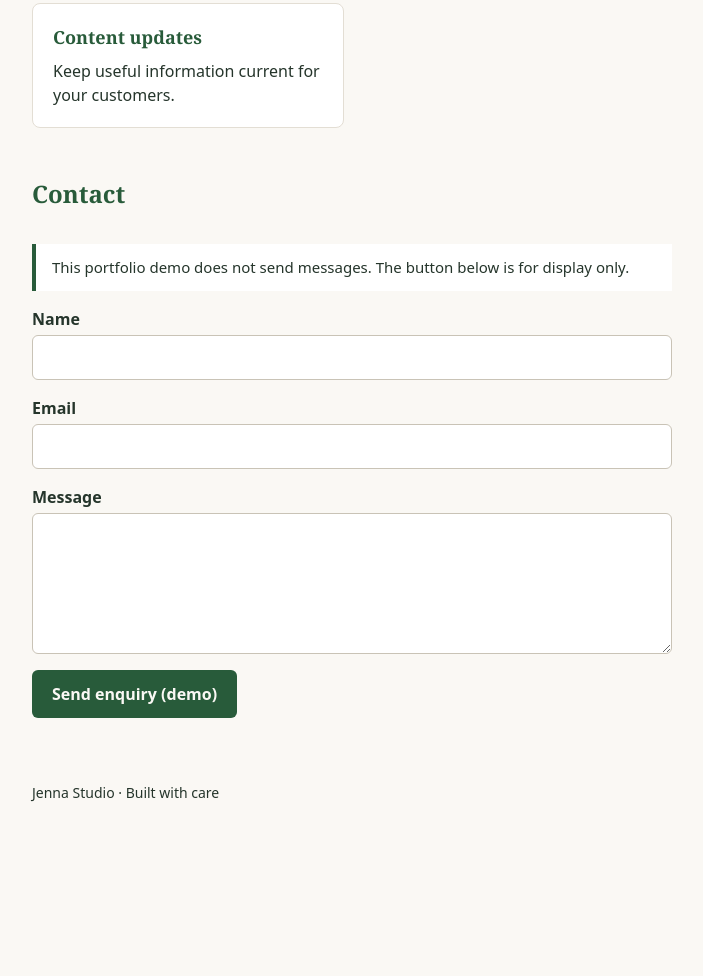
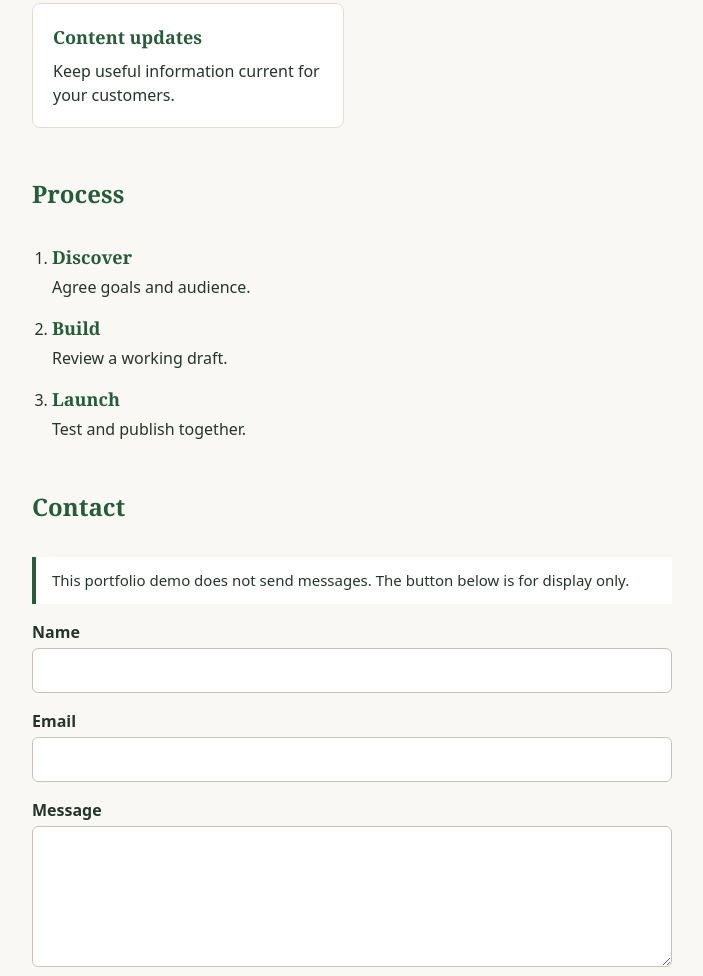
Before and after one commit to itcodegirl/adw-walkthrough-20261113, a website built with Vite: page index.html in a window 1280 px wide. Shown: the part 786-1762 px from the top of the page, without its empty margins (288-991 px from the left). Before the commit the page ends 1605 px from the top, so only its background shows below. Built offline with nearby package versions, Linux system fonts and the light colour scheme.

Commit message:
add project process section

```diff
--- a/index.html
+++ b/index.html
@@ -40,6 +40,23 @@
           <p>Keep useful information current for your customers.</p>
         </article>
       </section>
+      <section class="process">
+        <h2>Process</h2>
+        <ol>
+          <li>
+            <h3>Discover</h3>
+            <p>Agree goals and audience.</p>
+          </li>
+          <li>
+            <h3>Build</h3>
+            <p>Review a working draft.</p>
+          </li>
+          <li>
+            <h3>Launch</h3>
+            <p>Test and publish together.</p>
+          </li>
+        </ol>
+      </section>
       <section class="contact">
         <h2>Contact</h2>
         <form>
--- a/src/style.css
+++ b/src/style.css
@@ -123,6 +123,24 @@ main > p {
   scroll-margin-top: var(--space-4);
 }
 
+.process ol {
+  grid-column: 1 / -1;
+  display: grid;
+  gap: var(--space-4);
+  margin: 0;
+  padding-left: var(--space-5);
+}
+
+.process h3 {
+  color: var(--color-accent);
+  font-size: var(--text-md);
+  margin: 0 0 var(--space-1);
+}
+
+.process p {
+  margin: 0;
+}
+
 .contact form {
   grid-column: 1 / -1;
   display: grid;
```
